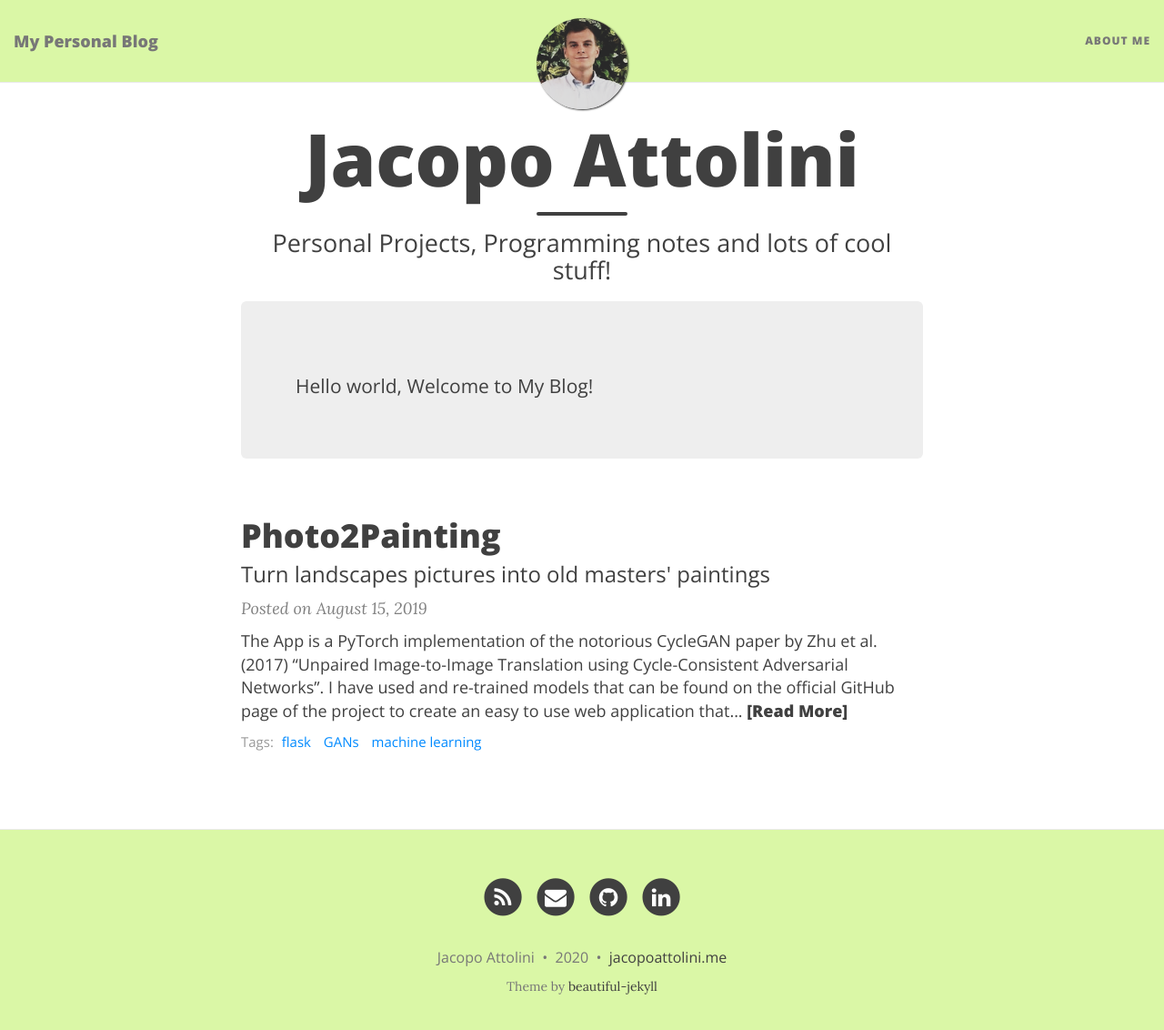
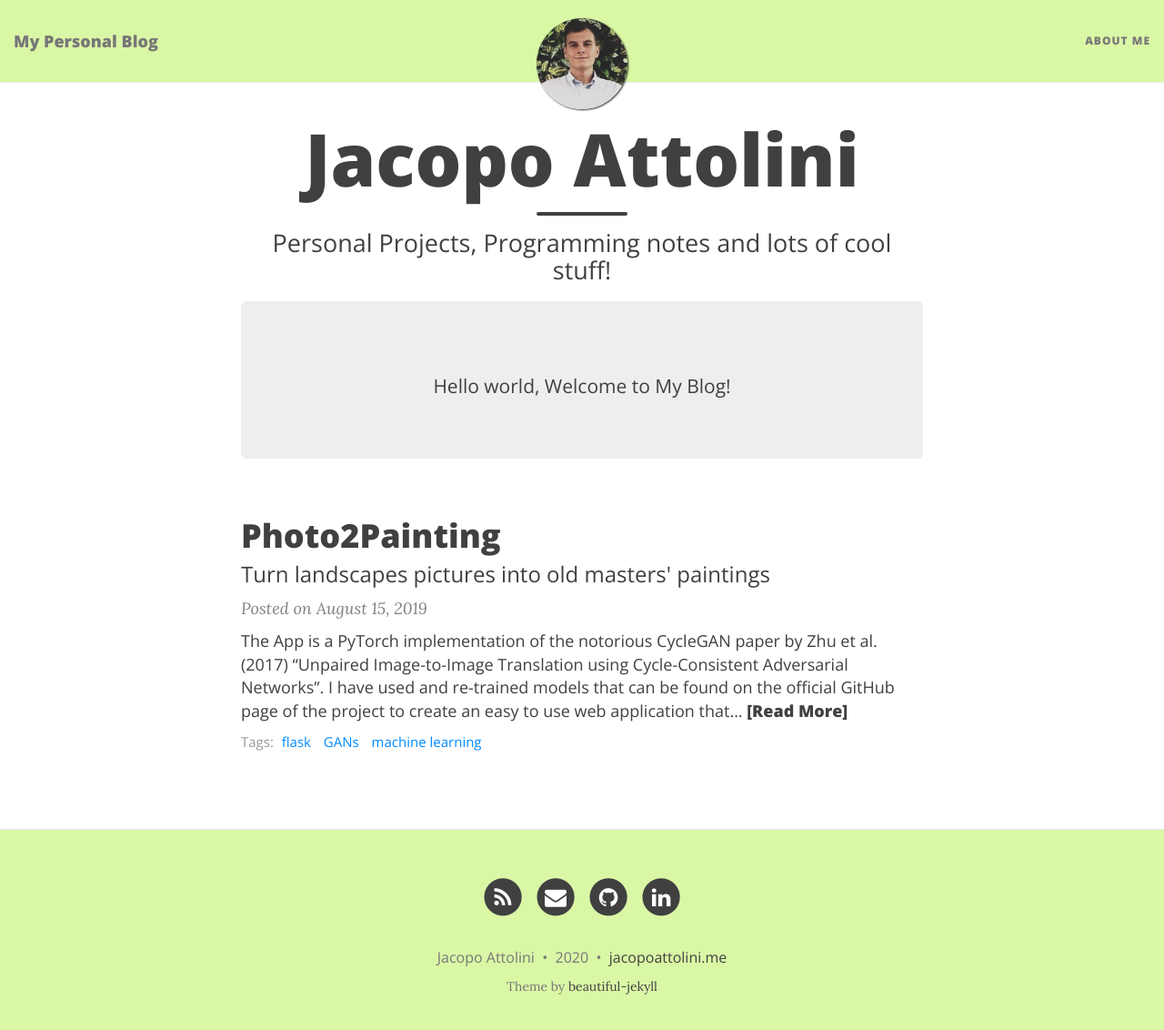
Before and after one commit to Attol8/Attol8.github.io, a Jekyll site: the page built from index.html, in a window 1280 px wide and 1145 px high. Shown: the top 1132 px of the window at 91% size. Built offline with Jekyll 4.4.1, drawn with Linux system fonts in a browser that asks for light colours; nearby versions of some CDN libraries; the list of posts is cut into pages by our own code.

Commit message:
updated index

```diff
--- a/index.html
+++ b/index.html
@@ -5,7 +5,7 @@ subtitle: Personal Projects, Programming notes and lots of cool stuff!
 use-site-title: true
 ---
 <div class="main-explain-area jumbotron">
-  <p>Hello world, Welcome to My Blog!</p>
+  <p style="text-align: center">Hello world, Welcome to My Blog!</p>
 </div>
 
 <div class="posts-list">
```
